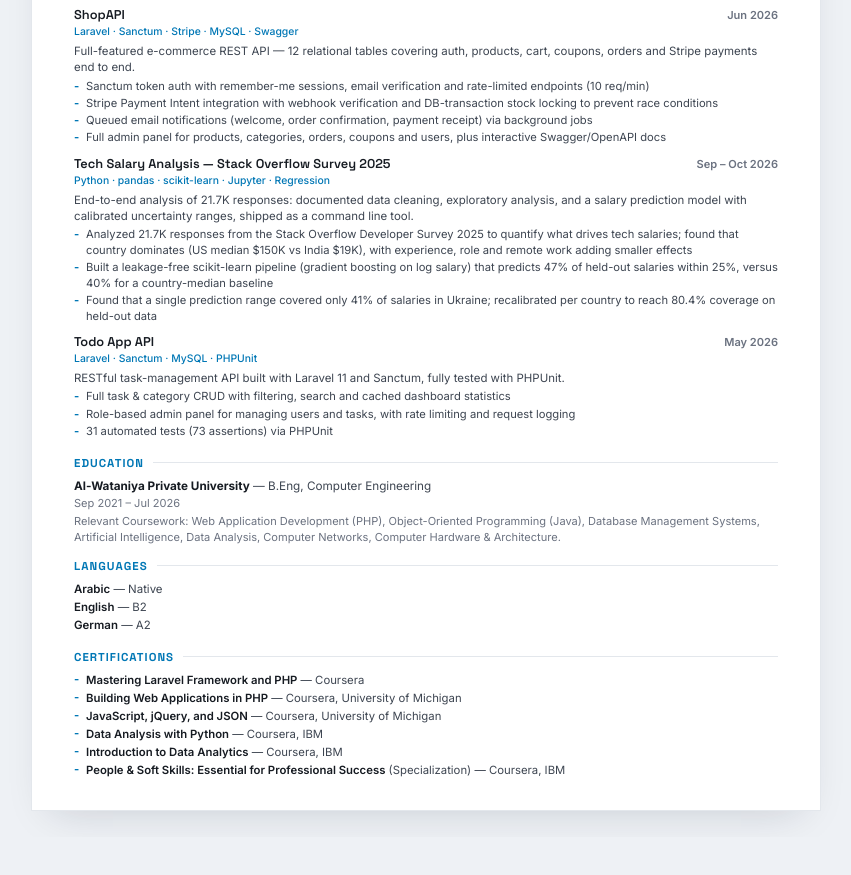
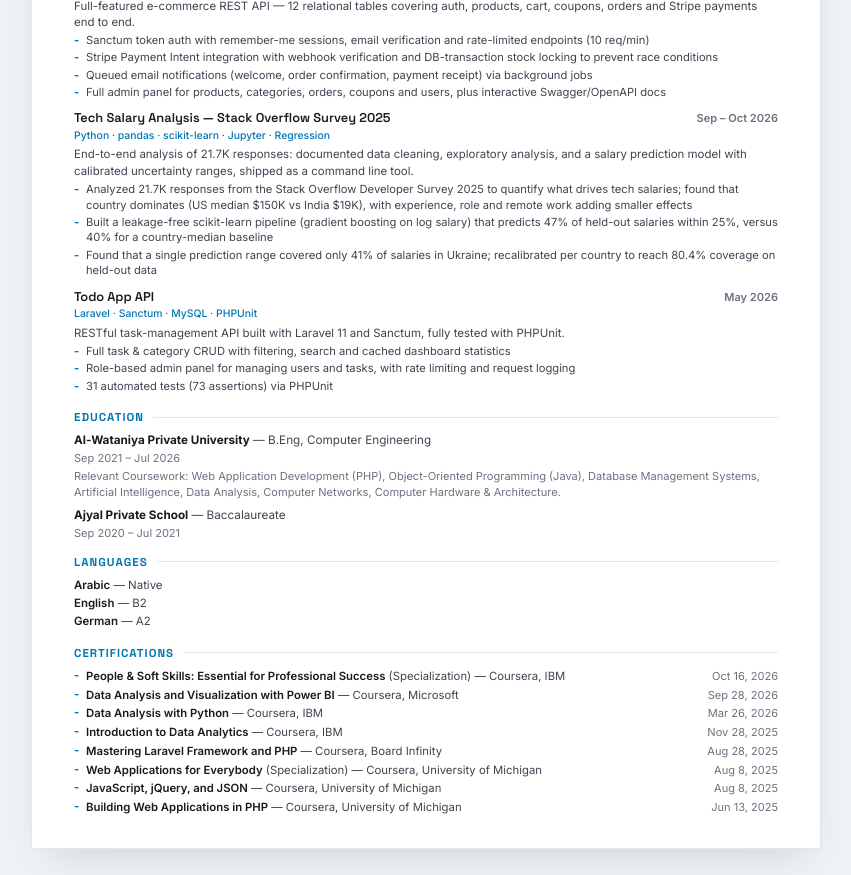
Before and after one commit to Zain-Wahbi/zain-wahbi-portfolio, a plain HTML site: page resume.html in a window 1280 px wide. Shown: the part 763-1638 px from the top of the page, without its empty margins (214-1065 px from the left). Before the commit the page ends 1600 px from the top, so only its background shows below. Drawn offline with Linux system fonts and the light colour scheme.

Commit message:
Update resume.html

```diff
--- a/resume.html
+++ b/resume.html
@@ -47,13 +47,7 @@
   }
 
   /* header */
-  .head{margin-bottom:14px; display:flex; align-items:center; justify-content:flex-start; gap:26px;}
-  .head-text{flex:1; min-width:0;}
-  .head-photo{
-    width:150px; height:150px; border-radius:50%; object-fit:cover; object-position:center; flex-shrink:0;
-    border:3px solid var(--accent-soft); box-shadow:0 0 0 1px var(--line);
-    -webkit-print-color-adjust:exact; print-color-adjust:exact;
-  }
+  .head{margin-bottom:14px;}
   .head-text h1{
     font-family:var(--display); font-size:24pt; font-weight:700; letter-spacing:-0.01em;
     color:var(--ink); line-height:1.1;
@@ -117,7 +111,9 @@
   .cert-list{list-style:none; margin-top:2px;}
   .cert-list li{
     font-size:8.5pt; color:var(--ink-soft); padding-left:12px; position:relative; margin-bottom:2px;
+    display:flex; justify-content:space-between; align-items:baseline; gap:12px;
   }
+  .cert-list .cert-date{color:var(--ink-faint); font-size:8.3pt; white-space:nowrap; flex-shrink:0;}
   .cert-list li::before{content:"-"; position:absolute; left:0; color:var(--accent); font-weight:700; font-size:8.4pt;}
   .cert-list b{color:var(--ink); font-weight:600;}
 
@@ -156,9 +152,6 @@
     body{padding:0; font-size:11px;}
     .page{padding:22px 18px; border:none; box-shadow:none;}
     .proj-head{flex-direction:column; gap:1px;}
-    .head{flex-direction:column; align-items:flex-start; gap:12px;}
-    .head-text{width:100%;}
-    .head-photo{width:104px; height:104px;}
     .contact-line{justify-content:flex-start;}
     .contact-line span.sep{margin:0 10px;}
   }
@@ -173,7 +166,6 @@
 <main class="page">
 
   <div class="head">
-    <img class="head-photo" src="assets/resume-photo.jpg" alt="Zain Wahbi">
     <div class="head-text">
       <h1>Zain Wahbi</h1>
       <div class="head-role">Backend &amp; ML Engineer</div>
@@ -290,6 +282,8 @@
       <p class="edu-line"><strong>Al-Wataniya Private University</strong> — B.Eng, Computer Engineering</p>
       <p class="edu-meta">Sep 2021 – Jul 2026</p>
       <p class="edu-meta">Relevant Coursework: Web Application Development (PHP), Object-Oriented Programming (Java), Database Management Systems, Artificial Intelligence, Data Analysis, Computer Networks, Computer Hardware &amp; Architecture.</p>
+      <p class="edu-line" style="margin-top:7px;"><strong>Ajyal Private School</strong> — Baccalaureate</p>
+      <p class="edu-meta">Sep 2020 – Jul 2021</p>
     </div>
     <div class="section">
       <div class="section-title">Languages</div>
@@ -304,12 +298,14 @@
   <div class="section">
     <div class="section-title">Certifications</div>
     <ul class="cert-list">
-      <li><b>Mastering Laravel Framework and PHP</b> — Coursera</li>
-      <li><b>Building Web Applications in PHP</b> — Coursera, University of Michigan</li>
-      <li><b>JavaScript, jQuery, and JSON</b> — Coursera, University of Michigan</li>
-      <li><b>Data Analysis with Python</b> — Coursera, IBM</li>
-      <li><b>Introduction to Data Analytics</b> — Coursera, IBM</li>
-      <li><b>People &amp; Soft Skills: Essential for Professional Success</b> (Specialization) — Coursera, IBM</li>
+      <li><span><b>People &amp; Soft Skills: Essential for Professional Success</b> (Specialization) — Coursera, IBM</span><span class="cert-date">Oct 16, 2026</span></li>
+      <li><span><b>Data Analysis and Visualization with Power BI</b> — Coursera, Microsoft</span><span class="cert-date">Sep 28, 2026</span></li>
+      <li><span><b>Data Analysis with Python</b> — Coursera, IBM</span><span class="cert-date">Mar 26, 2026</span></li>
+      <li><span><b>Introduction to Data Analytics</b> — Coursera, IBM</span><span class="cert-date">Nov 28, 2025</span></li>
+      <li><span><b>Mastering Laravel Framework and PHP</b> — Coursera, Board Infinity</span><span class="cert-date">Aug 28, 2025</span></li>
+      <li><span><b>Web Applications for Everybody</b> (Specialization) — Coursera, University of Michigan</span><span class="cert-date">Aug 8, 2025</span></li>
+      <li><span><b>JavaScript, jQuery, and JSON</b> — Coursera, University of Michigan</span><span class="cert-date">Aug 8, 2025</span></li>
+      <li><span><b>Building Web Applications in PHP</b> — Coursera, University of Michigan</span><span class="cert-date">Jun 13, 2025</span></li>
     </ul>
   </div>
 
```
